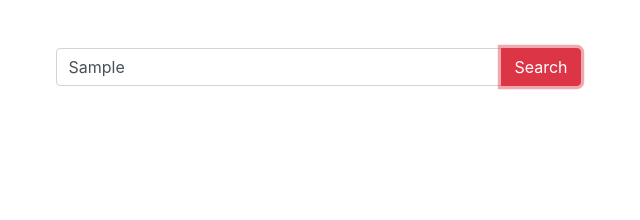
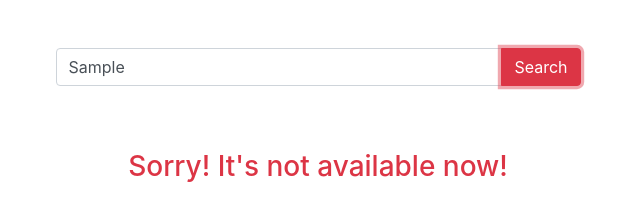
Before and after one commit to RaisulIslam24/hungry-monster, a plain HTML site: page index.html in a window 1280 px wide. Both pictures are taken after typing "Sample" into the empty fields and a click on the button "Search". Shown: the whole page, without its empty margins (322-962 px from the left). Drawn offline with nearby package versions, Linux system fonts and the light colour scheme; no server answers.

Commit message:
Successfully Done

```diff
--- a/app.js
+++ b/app.js
@@ -2,16 +2,16 @@
 const getMealData = meal => {
     const url = `https://www.themealdb.com/api/json/v1/1/search.php?s=${meal}`;
     fetch(url)
-        .then(response => response.json())
-        .then(data => displayMeals(data))
-        .catch(function() {
-            alert("Sorry! It's not available now");
-        });
+    .then(response => response.json())
+    .then(data => displayMeals(data))
+    .catch(error => displayError("Sorry! It's not available now!"));
 }
 
 // Get input data
 const searchBtn = document.getElementById('search-button');
 searchBtn.addEventListener('click', () => {
+    const errorMessage = document.getElementById('error-message');
+    errorMessage.innerText = '';
     const mealDetailsDiv = document.getElementById('MealDetails');
     mealDetailsDiv.style.display = 'none';
     const inputMeal = document.getElementById('meal').value;
@@ -70,3 +70,9 @@ const renderMealInfo = meal => {
     </ul>
     `;
 }
+
+// Display error if meal not found
+const displayError = error => {
+    const errorTag = document.getElementById('error-message');
+    errorTag.innerText = error;
+}
--- a/index.html
+++ b/index.html
@@ -23,6 +23,7 @@
 
         <!-- Display meals -->
         <div>
+            <h3 id="error-message" class="text-danger text-center"></h3>
             <div id="MealDetails">
             </div>
             <div id="meals">
```
